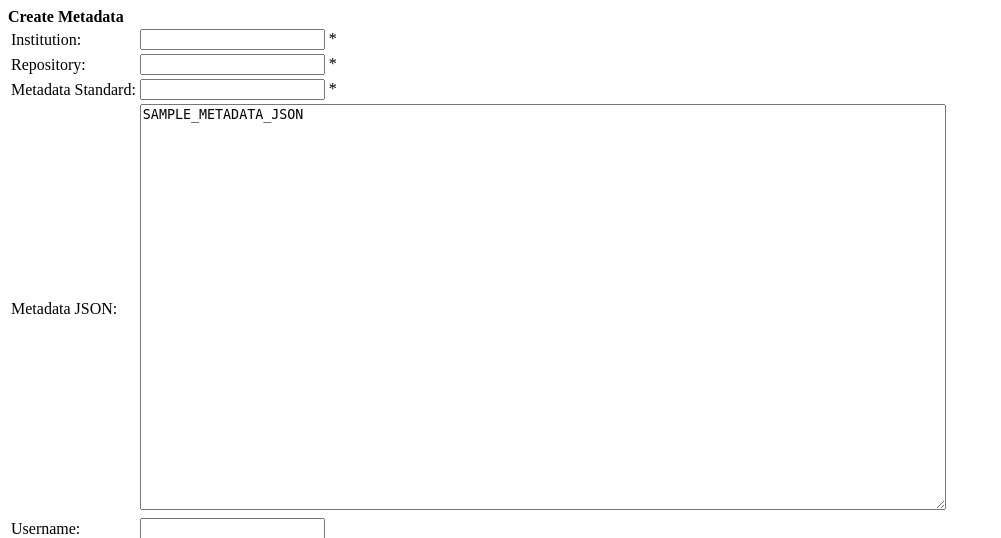
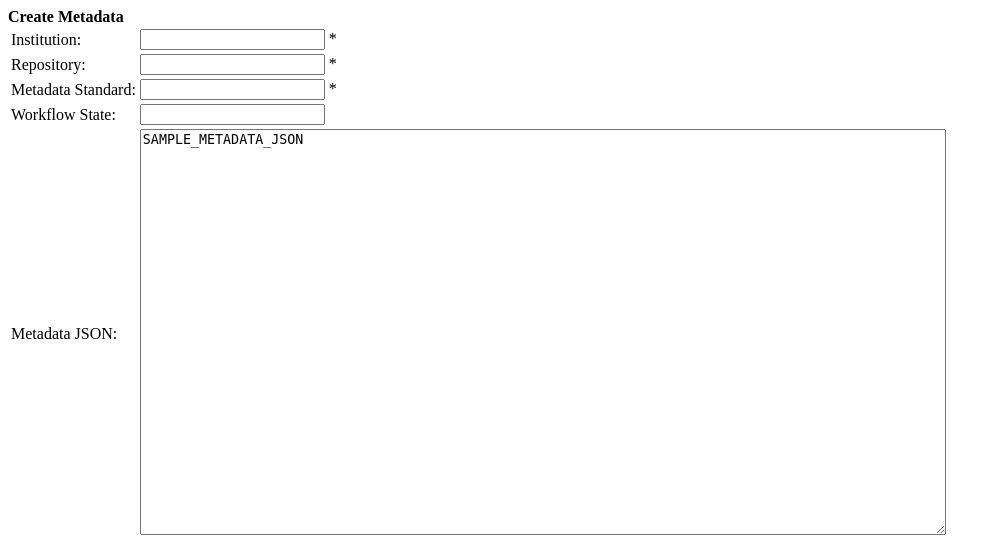
Before and after one commit to SAEONData/ckanwebtest, a Python web app: template ckanwebtest/templates/jsonapi_metadata_create.html in a window 1280 px wide. Shown: the top 538 px of the page, without its empty margins (0-1001 px from the left). Run offline with Jinja, Linux system fonts and the light colour scheme; the template is opened without the code that fills it, so the values that code supplies are empty.

Commit message:
Allow setting of workflow state as part of the JSON API metadata create call

```diff
--- a/ckanwebtest/templates/jsonapi_metadata_create.html
+++ b/ckanwebtest/templates/jsonapi_metadata_create.html
@@ -22,6 +22,7 @@
                     "__ac_password": $("#password").val(),
                     "metadataType": $("#metadata_standard").val(),
                     "jsonData": $("#metadata_json").val(),
+                    "workflowState": $("#workflow_state").val(),
                 }),
                 success: function (result) {
                     $("#response").val(JSON.stringify(result, null, 4));
@@ -39,6 +40,7 @@
         <tr><td>Institution:</td><td><input type="text" id="institution"/> *</td></tr>
         <tr><td>Repository:</td><td><input type="text" id="repository"/> *</td></tr>
         <tr><td>Metadata Standard:</td><td><input type="text" id="metadata_standard"/> *</td></tr>
+        <tr><td>Workflow State:</td><td><input type="text" id="workflow_state"/></td></tr>
         <tr><td>Metadata JSON:</td><td>
             <textarea id="metadata_json" style="width: 800px; height: 400px">SAMPLE_METADATA_JSON</textarea>
         </td></tr>
```
